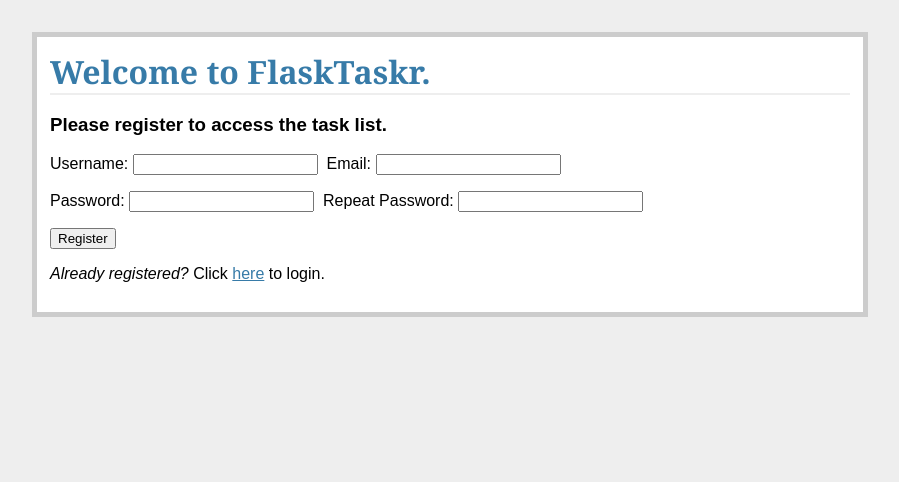
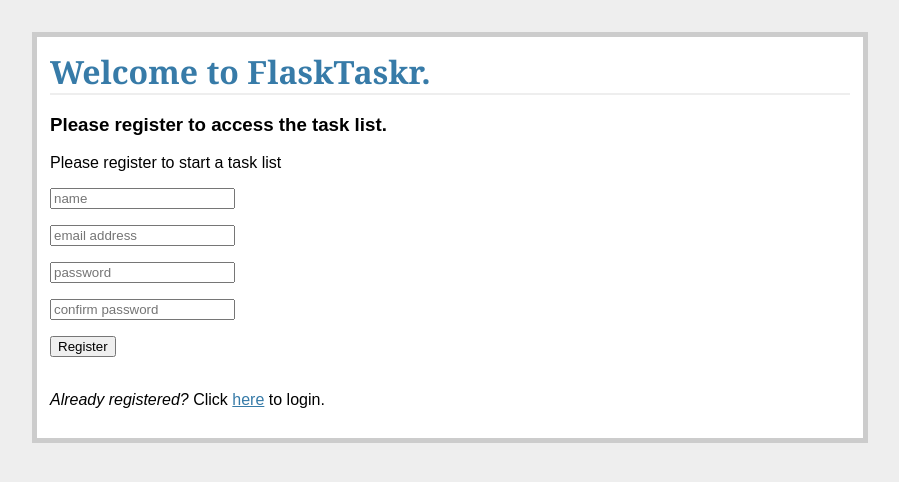
Before and after one commit to kmb346/flasktaskr, a Flask app: template templates/register.html in a window 1280 px wide. Shown: the top 482 px of the page, without its empty margins (190-1089 px from the left). Run offline with Flask 2, Linux system fonts and the light colour scheme; the template is opened without the code that fills it: values that come from a table or form of the project are taken from there, others are empty.

Commit message:
updating forms for errors, completed register.html, started login.html

```diff
--- a/forms.py
+++ b/forms.py
@@ -3,7 +3,7 @@
 from flask_wtf import Form
 from wtforms import TextField, DateField, IntegerField, \
     SelectField, PasswordField
-from wtforms.validators import DataRequired, Length, EqualTo
+from wtforms.validators import DataRequired, Length, EqualTo, Email
 
 
 class AddTaskForm(Form):
@@ -27,23 +27,18 @@ class AddTaskForm(Form):
 class RegisterForm(Form):
     name = TextField(
         'Username',
-        validators=[DataRequired(),
-        Length(min=6, max=25)]
+        validators=[DataRequired(), Length(min=6, max=25)]
     )
     email = TextField(
         'Email',
-        validators=[DataRequired(),
-        Length(min=6, max=40)]
+        validators=[DataRequired(), Email(), Length(min=6, max=40)]
     )
     password = PasswordField(
         'Password',
-        validators=[DataRequired(),
-        Length(min=6, max=40)])
+        validators=[DataRequired(), Length(min=6, max=40)])
     confirm = PasswordField(
         'Repeat Password',
-        [DataRequired(),
-        EqualTo('password',
-        message='Passwords must match')]
+        validators=[DataRequired(), EqualTo('password')]
     )
 
 
--- a/static/css/styles.css
+++ b/static/css/styles.css
@@ -65,8 +65,9 @@ h2 {
 }
 
 .error {
-  background: #F0D6D6;
-  padding: 0.5em;
+  color: red;
+  font-size: .8em;
+  background-color: ffffff;
 }
 
 .datagrid table {
--- a/templates/register.html
+++ b/templates/register.html
@@ -1,16 +1,58 @@
 {% extends "template.html" %}
+
 {% block content %}
-  <h1>Welcome to FlaskTaskr.</h1>
-  <h3>Please register to access the task list.</h3>
-    <form method="POST" action="">
-	  {{ form.csrf_token }}
-	  <p>{{ form.name.label }}: {{form.name }}&nbsp;&nbsp;{{
-	     form.email.label }}: {{ form.email }}</p>
-	  <p>{{ form.password.label }}: {{ form.password
-	     }}&nbsp;&nbsp;{{ form.confirm.label }}: {{ form.confirm
-	     }}</p>
-	  <p><input type="submit" value="Register"></p>
-    </form>
+
+<h1>Welcome to FlaskTaskr.</h1>
+<h3>Please register to access the task list.</h3>
+<form class="form-signin" role="form" method="post" action="">
+  <div class="lead">Please register to start a task list</div>
+  {{ form.csrf_token }}
+  <p>
+	{{ form.name(placeholder="name") }}
+	<span class="error">
+	  {% if forms.name.errors %}
+		{% for error in form.name.errors %}
+		  {{ error }}
+		{% endfor %}
+	  {% endif %}
+	</span>
+  </p>
+  <p>
+	{{ form.email(placeholder="email address") }}
+	<span class="error">
+	  {%if form.email.errors %}
+		{% for error in form.email.errors %}
+		  {{ error }}
+		{% endfor %}
+	  {% endif %}
+	</span>
+  </p>
+  <p>
+	{{ form.password(placeholder="password") }}
+	<span class="error">
+	  {%if form.password.errors %}
+		{% for error in form.password.errors %}
+		  {{ error }}
+		{% endfor %}
+	  {% endif %}
+	</span>
+  </p>
+  <p>
+	{{ form.confirm(placeholder="confirm password") }}
+	<span class="error">
+	  {%if form.confirm.errors %}
+		{% for error in form.confirm.errors %}
+		  {{ error }}
+		{% endfor %}
+	  {% endif %}
+	</span>
+  </p>
+  <button class="btn btn-sm btn-success"
+    type="submit">Register</button>
+  <br>
+  <br>
 	<p><em>Already registered?</em> Click <a href="/">here</a> to
 	    login.</p>
+</form>
+
 {% endblock %}
--- a/views.py
+++ b/views.py
@@ -140,3 +140,9 @@ def register():
                 error=error)
     if request.method == 'GET':
         return render_template('register.html', form=form)
+
+def flash_errors(form):
+    for field, errors in form.errors.items():
+        for error in errors:
+            flash(u"Error in the %s field - %s" %(
+                getattr(form,field).label.text, error), 'error')
```
Also changed, not shown: templates/login.html (+9 -7 lines), flasktaskr.db.
